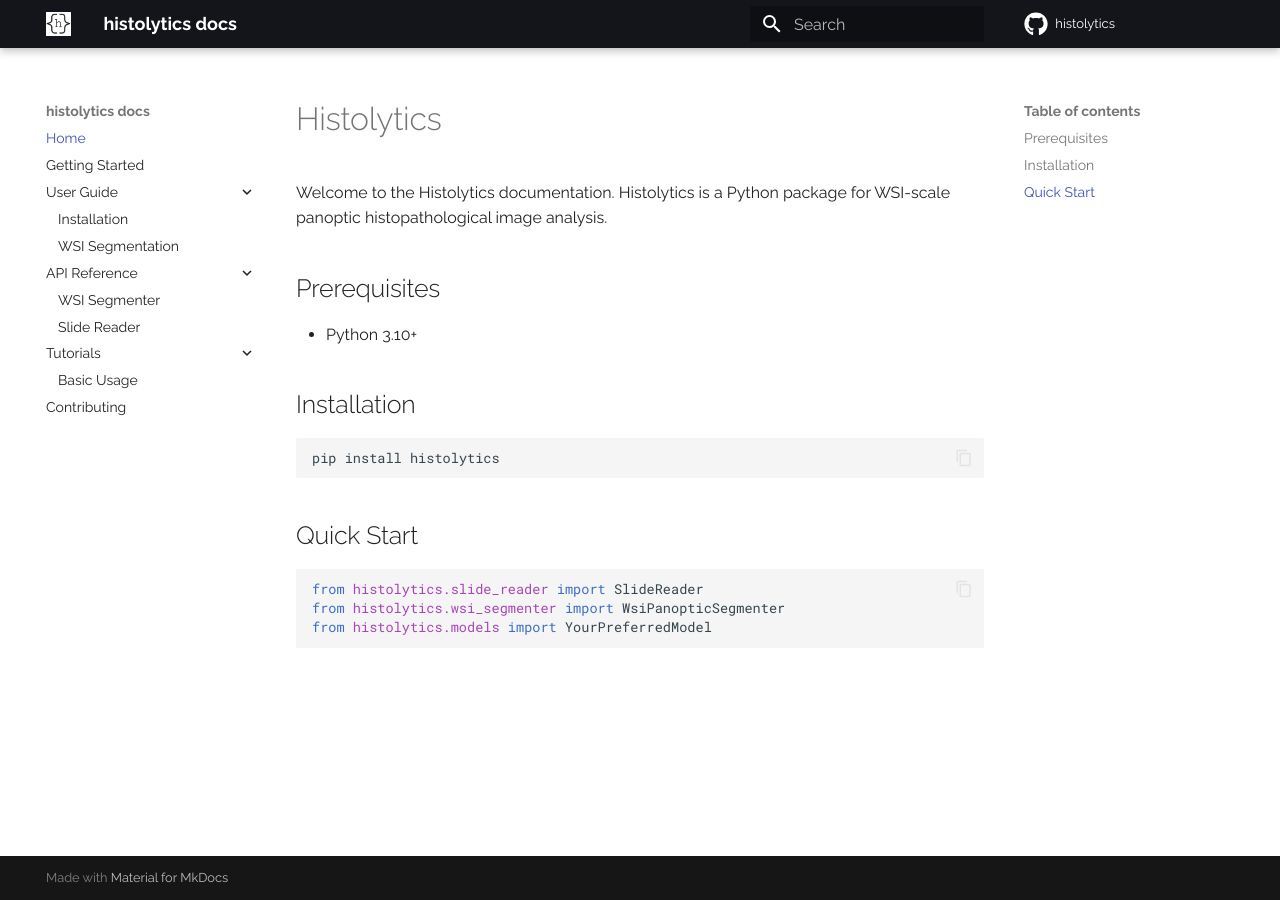
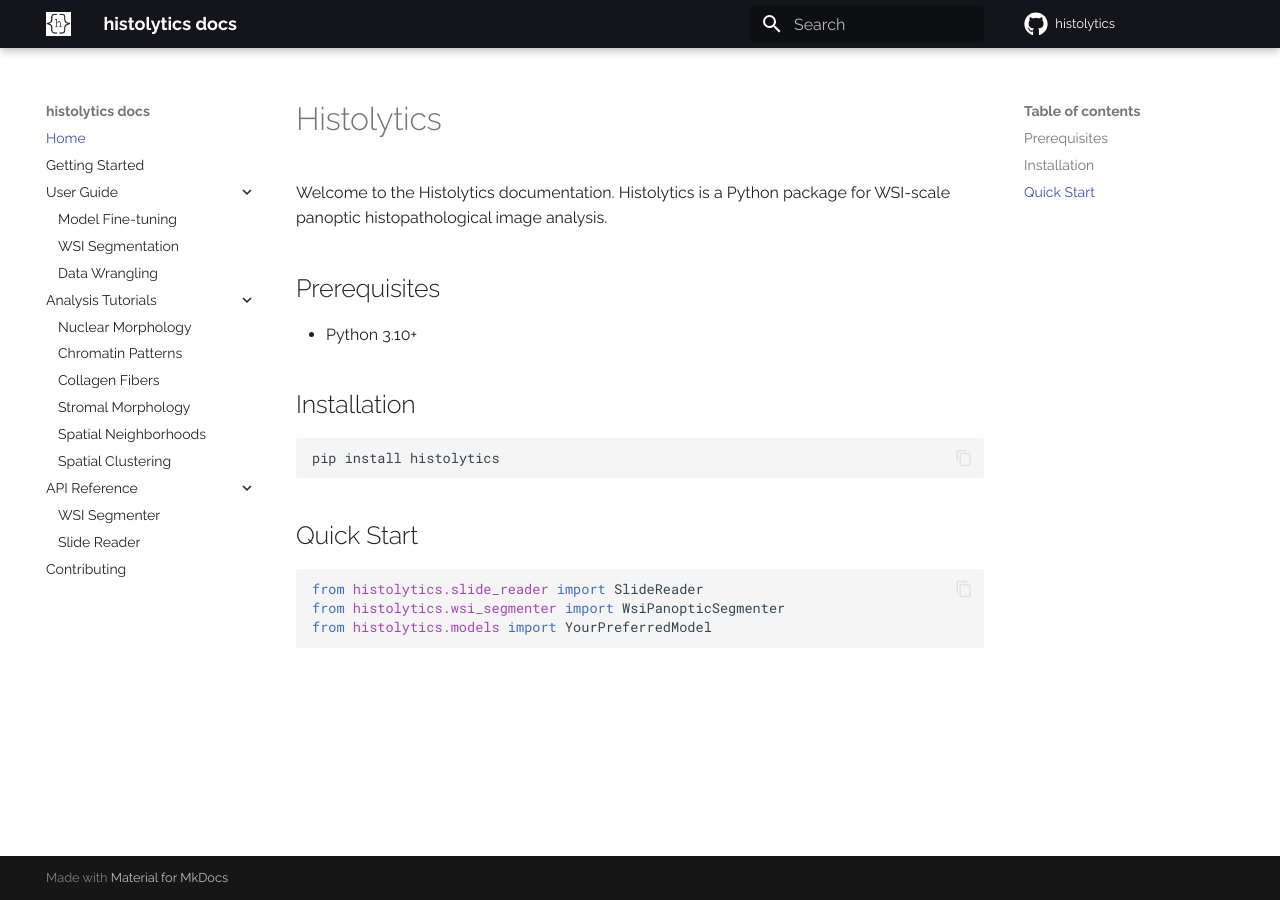
Before and after one commit to HautaniemiLab/histolytics, an MkDocs documentation site: the page built from docs/index.md, in a window 1280 px wide. Built offline with MkDocs 1.6.1 and Material for MkDocs 9.7.7, drawn with Linux system fonts in a browser that asks for light colours; comment, search, counter and statistics services are not loaded.

```diff
--- a/mkdocs.yml
+++ b/mkdocs.yml
@@ -54,11 +54,17 @@
   - Home: index.md
   - Getting Started: getting_started.md
   - User Guide:
-    - Installation: user_guide/installation.md
+    - Model Fine-tuning: user_guide/fine_tuning.md
     - WSI Segmentation: user_guide/wsi_segmentation.md
+    - Data Wrangling: user_guide/data_wrangling.md
+  - Analysis Tutorials:
+    - Nuclear Morphology: analysis_tutorials/nuclear_morphology.md
+    - Chromatin Patterns: analysis_tutorials/chromatin_patterns.md
+    - Collagen Fibers: analysis_tutorials/collagen_fibers.md
+    - Stromal Morphology: analysis_tutorials/stromal_features.md
+    - Spatial Neighborhoods: analysis_tutorials/neighborhood_analysis.md
+    - Spatial Clustering: analysis_tutorials/clustering.md
   - API Reference:
     - WSI Segmenter: api/wsi_segmenter.md
     - Slide Reader: api/slide_reader.md
-  - Tutorials:
-    - Basic Usage: tutorials/basic_usage.md
   - Contributing: contributing.md
```
Also changed, not shown: README.md (+1 -1 lines), 1 other file.
